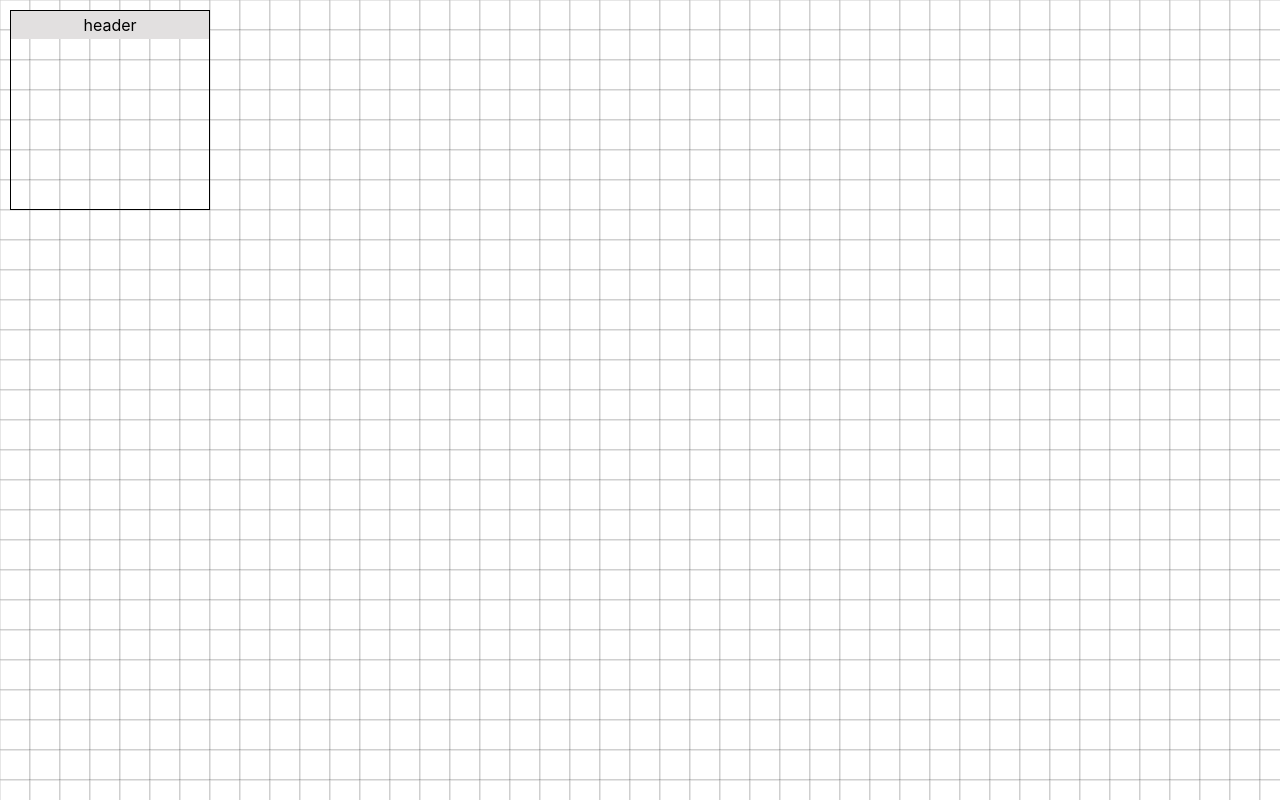
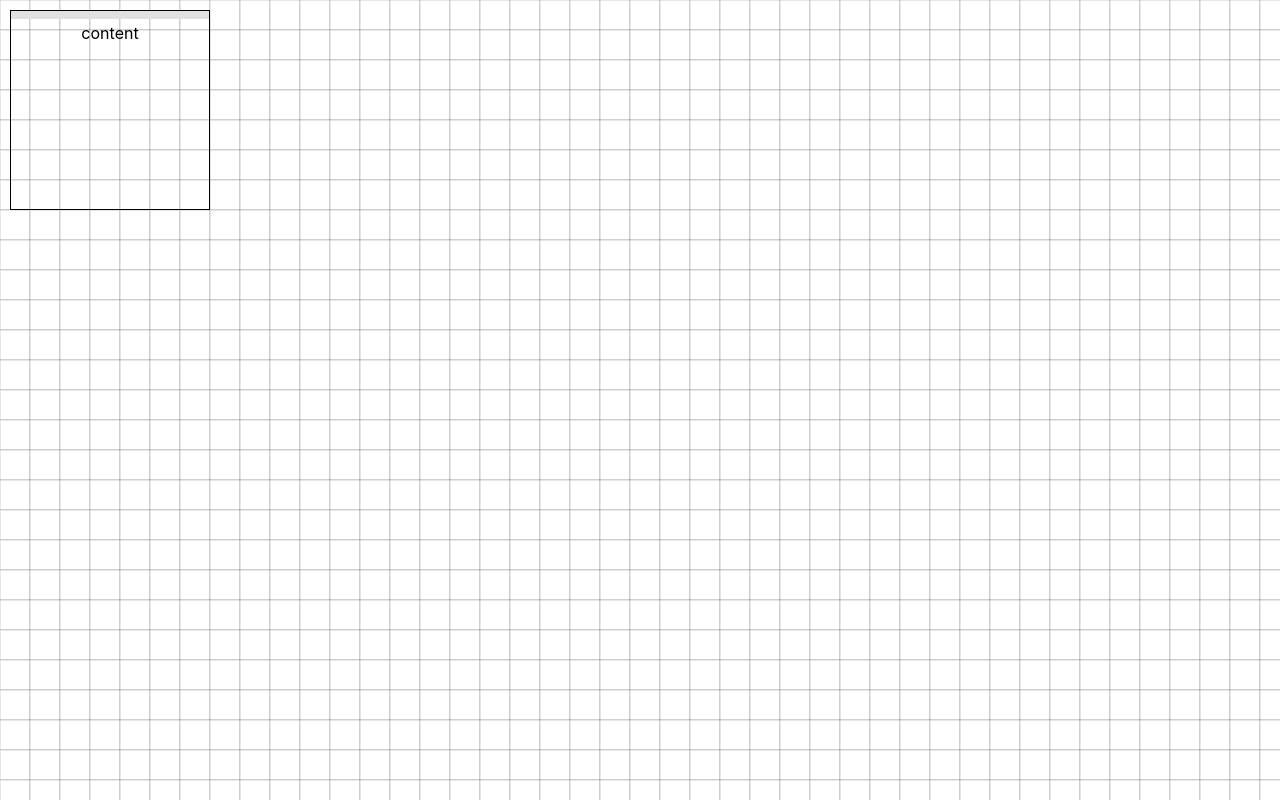
Before and after one commit to ShayneWinn/pathfinding-visualizer, a React (Create React App) app: page / in a window 1280 px wide. Built offline with nearby package versions, Linux system fonts and the light colour scheme.

Commit message:
Added the ability to change the header of a Panel

```diff
--- a/src/components/Panel.js
+++ b/src/components/Panel.js
@@ -21,13 +21,20 @@ class Panel extends Component {
         })
     }
 
+    componentDidUpdate(){
+        console.log("Update");
+    }
+
     render() {
         return(
             <div className="panel" style={{left: this.state.x, top: this.state.y}}>
             <div className="panel__container">
-              <PanelHeader onDrag={(moveX, moveY) => this.handleDrag(moveX, moveY)} />
-
+              <PanelHeader
+                onDrag={(moveX, moveY) => this.handleDrag(moveX, moveY)}
+                header={this.props.header}
+              />
               <div className="panel__content">
+                  {this.props.children}
               </div>
             </div>
           </div>
--- a/src/components/PanelHeader.js
+++ b/src/components/PanelHeader.js
@@ -1,6 +1,6 @@
 import React, { useState, useEffect } from 'react';
 
-const PanelHeader = ({ onDrag }) => {
+const PanelHeader = ({ onDrag, header }) => {
   const [mouseDown, setMouseDown] = useState(false);
 
   useEffect(() => {
@@ -29,7 +29,7 @@ const PanelHeader = ({ onDrag }) => {
 
   return (
     <div className="panel__header" onMouseDown={handleMouseDown}>
-      header
+      {header}
     </div>
   );
 }
```
